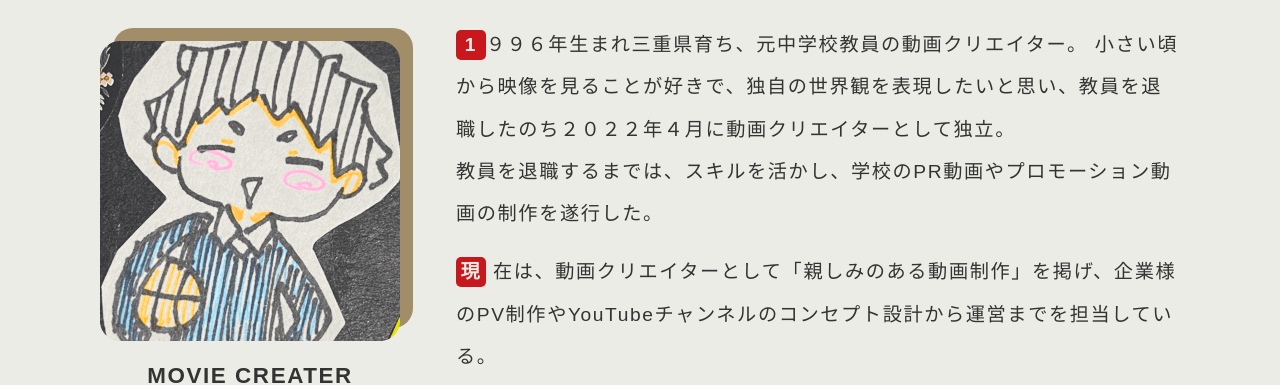
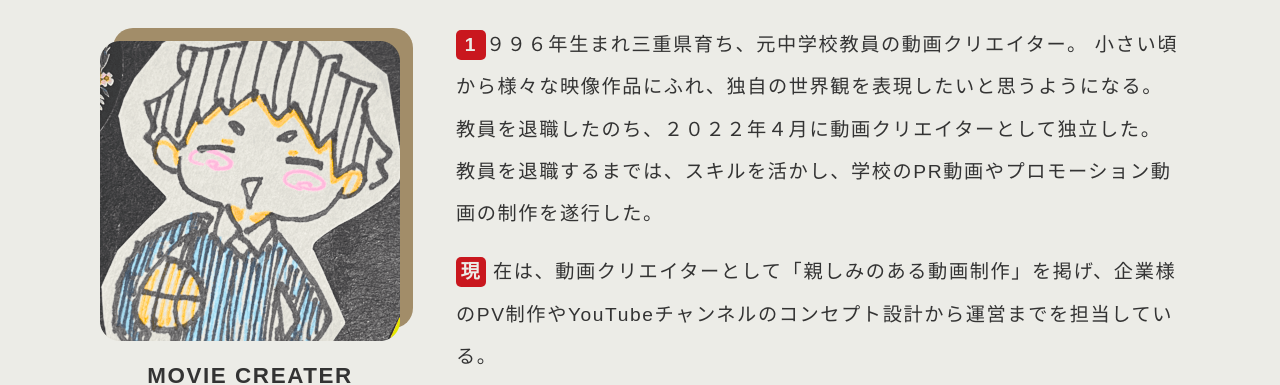
Before and after one commit to yumeme777/yuki.mizutani.github.io, a plain HTML site: page about.html in a window 1280 px wide. Shown: the part 243-628 px from the top of the page. Drawn offline with Linux system fonts and the light colour scheme; a web font is replaced by a local one.

Commit message:
Update about.html

```diff
--- a/about.html
+++ b/about.html
@@ -120,7 +120,7 @@
                   <p class="about_description">
                     <span class="about_description-span">1</span
                     >９９６年生まれ三重県育ち、元中学校教員の動画クリエイター。
-                    <span class="about_before">小さい頃から映像を見ることが好きで、独自の世界観を表現したいと思い、教員を退職したのち２０２２年４月に動画クリエイターとして独立。</span
+                    <span class="about_before">小さい頃から様々な映像作品にふれ、独自の世界観を表現したいと思うようになる。教員を退職したのち、２０２２年４月に動画クリエイターとして独立した。</span
                     >
                     <br />教員を退職するまでは、スキルを活かし、学校のPR動画やプロモーション動画の制作を遂行した。
                     <br /><span class="about_current">
```
